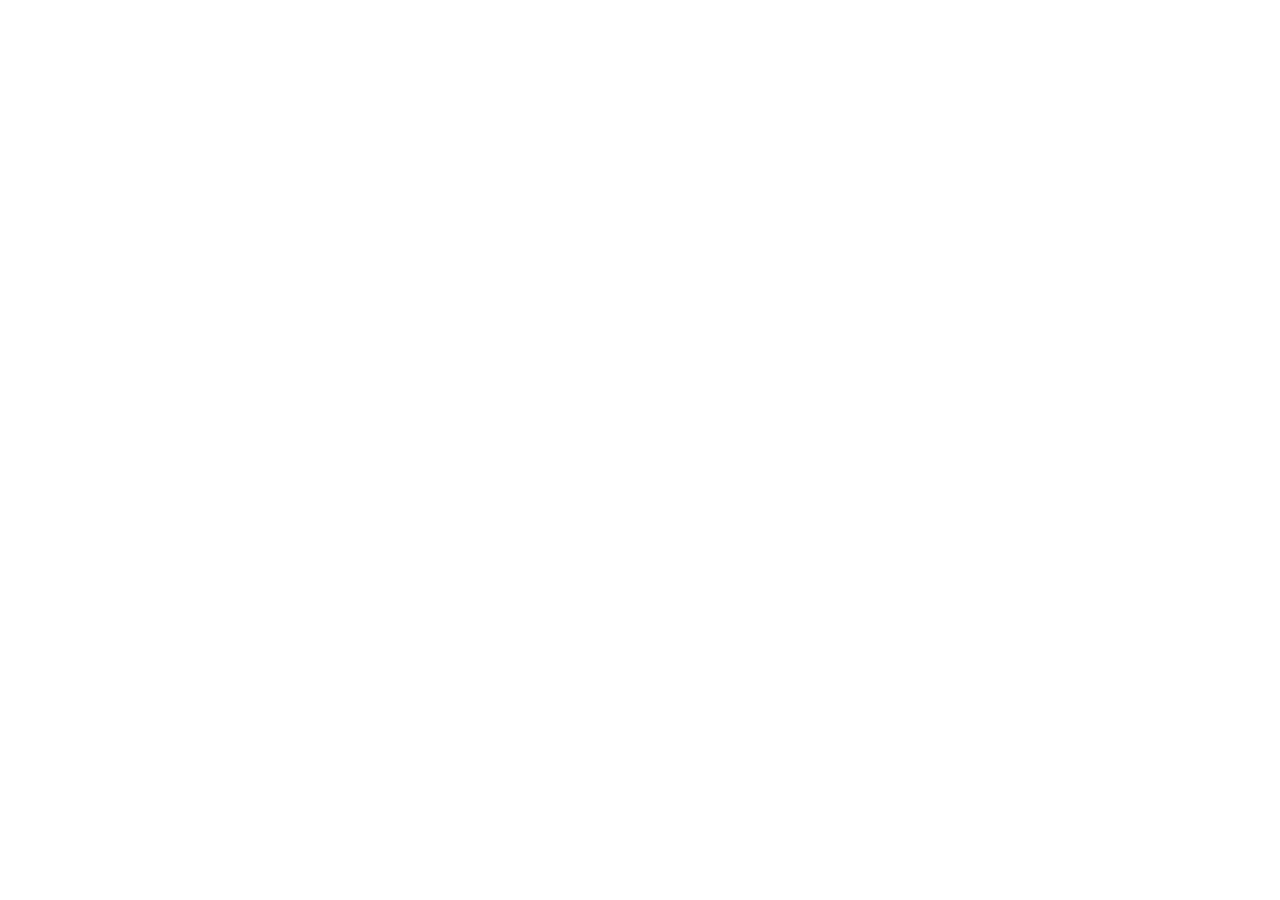
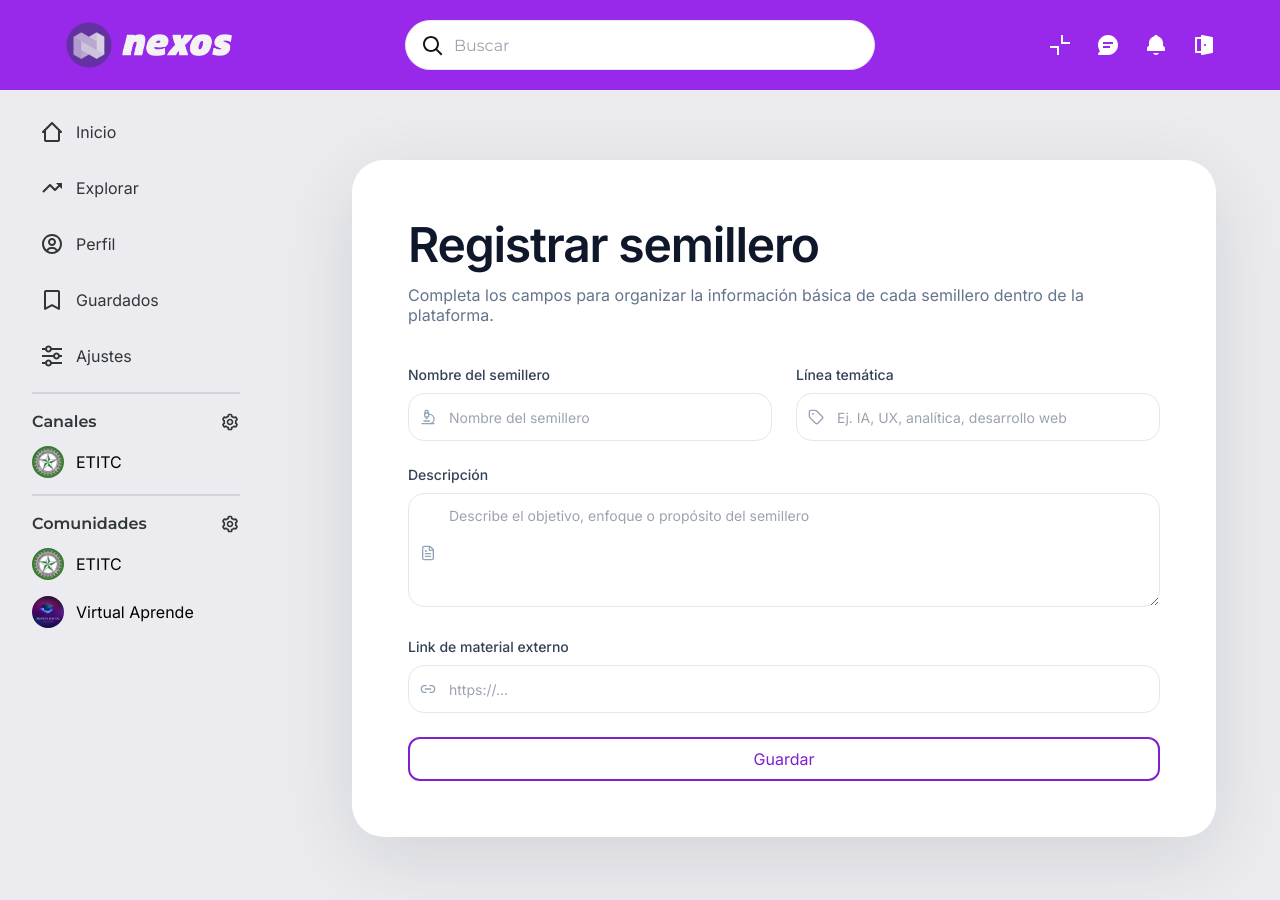
Before and after one commit to Elv1sSerrano/Nexos, a React (Vite) app: page /app/conexiones/registrar-semillero in a window 1280 px wide. Before the commit this address had no page. Shown: the top 900 px of the page. Before the commit the page ends 800 px from the top, so only its background shows below. Built offline with nearby package versions, Linux system fonts and the light colour scheme; a web font is replaced by a local one.

Commit message:
feat; add research groups

```diff
--- a/src/App.jsx
+++ b/src/App.jsx
@@ -1,4 +1,6 @@
 import { BrowserRouter, Routes, Route, Outlet, Navigate } from "react-router-dom";
+import { ToastContainer } from "react-toastify"
+import 'react-toastify/dist/ReactToastify.css'
 import LandingPage from "./pages/landing/LandingPage";
 import NavBar from "./components/layout/NavBar";
 import SideBar from './components/layout/SideBar'
@@ -30,6 +32,7 @@ import InstitutionEvents from "./pages/institutions/sections/InstitutionEvents";
 import ProjectDetails from "./pages/communities/components/ProjectDetails";
 import Connections from "./pages/conections/Connections";
 import VinculateForm from "./pages/vinculateForm/VinculateForm";
+import VinculateResearchGroupForm from "./pages/vinculateResearchGroupForm/VinculateResearchGroupForm";
 
 function AppLayout () {
   return (
@@ -48,12 +51,25 @@ function AppLayout () {
 function App () {
   return (
     <BrowserRouter>
+      <ToastContainer
+        position="top-right"
+        autoClose={5000}
+        hideProgressBar={false}
+        newestOnTop={false}
+        closeOnClick
+        rtl={false}
+        pauseOnFocusLoss
+        draggable
+        pauseOnHover
+        theme="dark"
+      />
       <Routes>
         <Route path='/' element={<LandingPage />} />
           <Route path='/app' element={<AppLayout />}>
             <Route path="inicio" element={<Feed />}/>
             <Route path="conexiones" element={<Connections />}/>
             <Route path="conexiones/vincularse" element={<VinculateForm />}/>
+            <Route path="conexiones/registrar-semillero" element={<VinculateResearchGroupForm />}/>
             <Route path="explorar" element={<Explore />}/>
             <Route path="explorar/:eventoId" element={<Event />}/>
             <Route path="perfil/:userId" element={<Profile />}>
--- a/src/pages/conections/Connections.jsx
+++ b/src/pages/conections/Connections.jsx
@@ -1,43 +1,8 @@
 import { useEffect, useMemo, useState } from "react";
 import { Search, ChevronDown, Users} from "lucide-react";
 import { NavLink } from "react-router-dom";
-import icono_usuario from "../../assets/images/users/icono_usuario.png"
 import supabase from "../../utils/supabase-client";
-
-function StatPill({ label, value }) {
-  return (
-    <div className="rounded-2xl bg-slate-50 px-3 py-2 text-center shadow-sm ring-1 ring-slate-100">
-      <div className="text-[11px] uppercase tracking-wide text-slate-400">{label}</div>
-      <div className="mt-1 text-sm font-semibold text-slate-900">{value}</div>
-    </div>
-  );
-}
-
-function PeopleCard({ person }) {
-  return (
-    <div className="group rounded-3xl border border-slate-200 bg-white p-5 shadow-sm transition hover:-translate-y-0.5 hover:shadow-lg">
-      <div className="flex flex-col items-center text-center">
-        <div className="relative">
-          <img
-            src={icono_usuario}
-            alt={person.name}
-            className="h-24 w-24 rounded-full object-cover ring-4 ring-slate-100"
-          />
-          <div className="absolute bottom-1 right-1 h-4 w-4 rounded-full border-2 border-white bg-emerald-500" />
-        </div>
-
-        <h3 className="mt-4 text-base font-semibold text-slate-900">{person.name}</h3>
-        <p className="mt-1 text-sm text-slate-500">{person.research_group}</p>
-        <p className="mt-1 text-sm font-medium text-purple-600">{person.role}</p>
-
-        <div className="mt-5 grid w-full grid-cols-2 gap-2">
-          <StatPill label="Proyectos" value={person.proyects} />
-          <StatPill label="Partic." value={person.participations} />
-        </div>
-      </div>
-    </div>
-  );
-}
+import PeopleCard from "./components/PeopleCard";
 
 export default function Connections() {
   const [query, setQuery] = useState("");
@@ -65,13 +30,13 @@ export default function Connections() {
     return users.filter((item) => {
       if (mode === "personas") {
         return (
-          item.name.toLowerCase().includes(q) ||
-          item.role.toLowerCase().includes(q) ||
-          item.semillero.toLowerCase().includes(q)
+          item.name?.toLowerCase().includes(q) ||
+          item.role?.toLowerCase().includes(q) ||
+          item.semillero?.toLowerCase().includes(q)
         );
       }
 
-      return item.semillero.toLowerCase().includes(q) || item.name.toLowerCase().includes(q);
+      return item.semillero?.toLowerCase().includes(q) || item.name.toLowerCase().includes(q);
     });
   }, [query, mode, users]);
 
@@ -90,6 +55,12 @@ export default function Connections() {
             <NavLink to="vincularse">
               <div className="transition-all duration-300 p-2 border-2 border-purple-700 text-purple-700 rounded-xl hover:bg-purple-700 hover:text-white">
                 Vincularse
+              </div>
+            </NavLink>
+
+            <NavLink to="registrar-semillero">
+              <div className="transition-all duration-300 p-2 border-2 border-purple-700 text-purple-700 rounded-xl hover:bg-purple-700 hover:text-white">
+                Registrar semillero
               </div>
             </NavLink>
 
@@ -126,7 +97,7 @@ export default function Connections() {
         </div>
 
         <div className="grid gap-5 sm:grid-cols-2 xl:grid-cols-3">
-          {filtered.map((person) => (
+          {users.map((person) => (
             <PeopleCard key={person.id} person={person} />
           ))}
         </div>
--- /dev/null
+++ b/src/pages/conections/components/PeopleCard.jsx
@@ -0,0 +1,28 @@
+import icono_usuario from "../../../assets/images/users/icono_usuario.png"
+import StatPill from "./StatPill";
+
+export default function PeopleCard({ person }) {
+  return (
+    <div className="group rounded-3xl border border-slate-200 bg-white p-5 shadow-sm transition hover:-translate-y-0.5 hover:shadow-lg">
+      <div className="flex flex-col items-center text-center">
+        <div className="relative">
+          <img
+            src={icono_usuario}
+            alt={person.name}
+            className="h-24 w-24 rounded-full object-cover ring-4 ring-slate-100"
+          />
+          <div className="absolute bottom-1 right-1 h-4 w-4 rounded-full border-2 border-white bg-emerald-500" />
+        </div>
+
+        <h3 className="mt-4 text-base font-semibold text-slate-900">{person.name}</h3>
+        <p className="mt-1 text-sm text-slate-500">{person.research_group}</p>
+        <p className="mt-1 text-sm font-medium text-purple-600">{person.role}</p>
+
+        <div className="mt-5 grid w-full grid-cols-2 gap-2">
+          <StatPill label="Proyectos" value={person.proyects} />
+          <StatPill label="Partic." value={person.participations} />
+        </div>
+      </div>
+    </div>
+  );
+}
--- /dev/null
+++ b/src/pages/conections/components/StatPill.jsx
@@ -0,0 +1,8 @@
+export default function StatPill({ label, value }) {
+  return (
+    <div className="rounded-2xl bg-slate-50 px-3 py-2 text-center shadow-sm ring-1 ring-slate-100">
+      <div className="text-[11px] uppercase tracking-wide text-slate-400">{label}</div>
+      <div className="mt-1 text-sm font-semibold text-slate-900">{value}</div>
+    </div>
+  );
+}
--- a/src/pages/vinculateForm/VinculateForm.jsx
+++ b/src/pages/vinculateForm/VinculateForm.jsx
@@ -1,5 +1,5 @@
 import { Microscope, User, Users, BriefcaseBusiness, FolderKanban, ShieldCheck } from "lucide-react";
-import { ToastContainer, toast } from "react-toastify";
+import { toast } from "react-toastify";
 import { useState } from "react";
 import supabase from "../../utils/supabase-client.js"
 
--- /dev/null
+++ b/src/pages/vinculateResearchGroupForm/VinculateResearchGroupForm.jsx
@@ -0,0 +1,131 @@
+import { useState } from "react";
+import { toast } from "react-toastify";
+import {
+  Microscope,
+  FileText,
+  Link2,
+  Tag,
+} from "lucide-react";
+import supabase from "../../utils/supabase-client.js";
+
+function Field({ label, icon: Icon, children, className = "" }) {
+  return (
+    <div className={className}>
+      <label className="mb-2 block text-sm font-medium text-slate-700">
+        {label}
+      </label>
+      <div className="relative">
+        {Icon ? (
+          <Icon className="pointer-events-none absolute left-3 top-1/2 h-4 w-4 -translate-y-1/2 text-slate-400" />
+        ) : null}
+        {children}
+      </div>
+    </div>
+  );
+}
+
+export default function VinculateResearchGroupForm() {
+  const [name, setName] = useState("");
+  const [description, setDescription] = useState("");
+  const [externalLink, setExternalLink] = useState("");
+  const [theme, setTheme] = useState("");
+
+  const addSemillero = async (e) => {
+    e.preventDefault();
+
+    const semilleroData = {
+      name,
+      description,
+      external_link: externalLink,
+      theme,
+    };
+
+    const { data, error } = await supabase
+      .from("researchgroups")
+      .insert([semilleroData])
+      .select()
+      .single();
+
+    if (error) {
+      console.error("Error al guardar el semillero:", error.message);
+      return;
+    }
+
+    toast.success("Semillero registrado correctamente");
+    console.log("Semillero agregado correctamente:", data);
+
+    setName("");
+    setDescription("");
+    setExternalLink("");
+    setTheme("");
+  };
+
+  return (
+    <div className="min-h-screen p-4 sm:p-6 lg:p-8">
+      <div className="mx-auto max-w-6xl overflow-hidden rounded-[32px] bg-white shadow-[0_20px_80px_rgba(15,23,42,0.12)]">
+        <main className="p-6 sm:p-10 lg:p-14">
+          <div className="max-w-3xl">
+
+            <h1 className="text-3xl font-semibold tracking-tight text-slate-900 sm:text-4xl">
+              Registrar semillero
+            </h1>
+            <p className="mt-3 text-base text-slate-500">
+              Completa los campos para organizar la información básica de cada semillero dentro de la plataforma.
+            </p>
+
+            <form className="mt-10 space-y-6" onSubmit={addSemillero}>
+              <div className="grid gap-6 sm:grid-cols-2">
+                <Field label="Nombre del semillero" icon={Microscope}>
+                  <input
+                    type="text"
+                    placeholder="Nombre del semillero"
+                    className="h-12 w-full rounded-2xl border border-slate-200 bg-white pl-10 pr-4 text-sm text-slate-700 outline-none transition focus:border-violet-400 focus:ring-4 focus:ring-violet-100"
+                    value={name}
+                    onChange={(e) => setName(e.target.value)}
+                  />
+                </Field>
+
+                <Field label="Línea temática" icon={Tag}>
+                  <input
+                    type="text"
+                    placeholder="Ej. IA, UX, analítica, desarrollo web"
+                    className="h-12 w-full rounded-2xl border border-slate-200 bg-white pl-10 pr-4 text-sm text-slate-700 outline-none transition focus:border-violet-400 focus:ring-4 focus:ring-violet-100"
+                    value={theme}
+                    onChange={(e) => setTheme(e.target.value)}
+                  />
+                </Field>
+              </div>
+
+              <Field label="Descripción" icon={FileText}>
+                <textarea
+                  rows="5"
+                  placeholder="Describe el objetivo, enfoque o propósito del semillero"
+                  className="w-full rounded-2xl border border-slate-200 bg-white pl-10 pr-4 pt-3 text-sm text-slate-700 outline-none transition focus:border-violet-400 focus:ring-4 focus:ring-violet-100"
+                  value={description}
+                  onChange={(e) => setDescription(e.target.value)}
+                />
+              </Field>
+
+              <Field label="Link de material externo" icon={Link2}>
+                <input
+                  type="url"
+                  placeholder="https://..."
+                  className="h-12 w-full rounded-2xl border border-slate-200 bg-white pl-10 pr-4 text-sm text-slate-700 outline-none transition focus:border-violet-400 focus:ring-4 focus:ring-violet-100"
+                  value={externalLink}
+                  onChange={(e) => setExternalLink(e.target.value)}
+                />
+              </Field>
+
+              <button
+                className="w-full rounded-xl border-2 border-purple-700 p-2 text-purple-700 transition-all duration-300 hover:bg-purple-700 hover:text-white"
+                type="submit"
+              >
+                Guardar
+              </button>
+            </form>
+          </div>
+        </main>
+      </div>
+    </div>
+  );
+}
```
